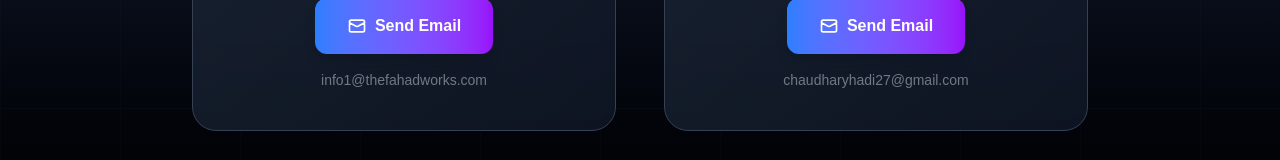
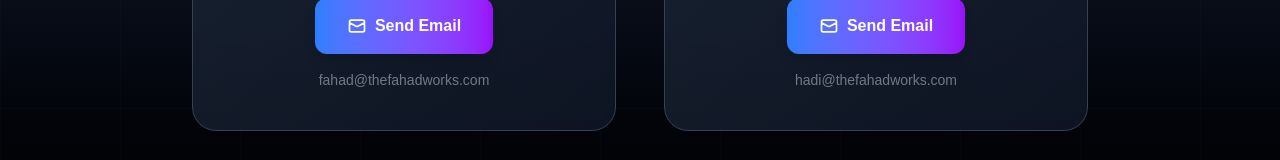
Before and after one commit to chaudhary-hadi27/the_fahad_works, a Next.js app: page / in a window 1280 px wide. Shown: the part 6439-6599 px from the top of the page. Built offline with nearby package versions, Linux system fonts and the light colour scheme.

Commit message:
updated contact page

```diff
--- a/src/components/ContactUs.tsx
+++ b/src/components/ContactUs.tsx
@@ -9,13 +9,13 @@ const ContactUs = () => {
   const contactMethods = [
     {
       name: 'M. Fahad',
-      email: 'info1@thefahadworks.com',
+      email: 'fahad@thefahadworks.com',
       role: 'Lead Developer & AI Specialist',
       icon: 'M16 7a4 4 0 11-8 0 4 4 0 018 0zM12 14a7 7 0 00-7 7h14a7 7 0 00-7-7z'
     },
     {
       name: 'Ch. Hadi',
-      email: 'chaudharyhadi27@gmail.com',
+      email: 'hadi@thefahadworks.com',
       role: 'Full-Stack Developer & Designer',
       icon: 'M16 7a4 4 0 11-8 0 4 4 0 018 0zM12 14a7 7 0 00-7 7h14a7 7 0 00-7-7z'
     }
```
